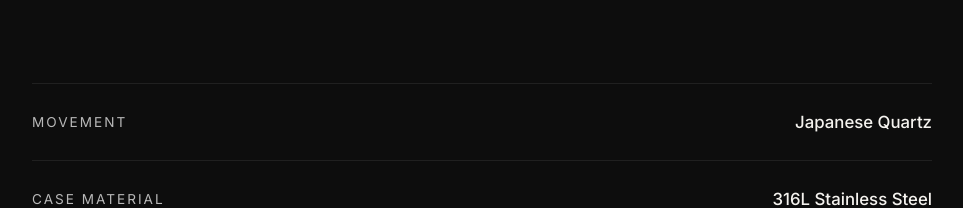
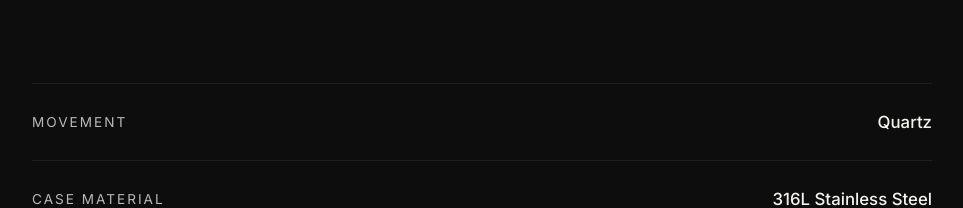
Before and after one commit to umair0538/imperial-us, a Next.js app: page /products/classic-black in a window 1280 px wide. Shown: the part 1308-1516 px from the top of the page, without its empty margins (158-1121 px from the left). Built offline with nearby package versions, Linux system fonts and the light colour scheme.

Commit message:
removed japanese

```diff
--- a/src/components/about/Standards.tsx
+++ b/src/components/about/Standards.tsx
@@ -21,7 +21,7 @@ const standards = [
     icon: <FaClock />,
     title: "Precision",
     description:
-      "Reliable Japanese movements deliver dependable performance every day."
+      "Reliable movements deliver dependable performance every day."
   },
   {
     icon: <FaShieldAlt />,
--- a/src/data/products.ts
+++ b/src/data/products.ts
@@ -33,7 +33,7 @@ export const products: Product[] = [
     ],
     thumbnail: "/images/royal/green/front.png",
     specifications: {
-      movement: "Japanese Quartz",
+      movement: "Quartz",
       case: "316L Stainless Steel",
       glass: "Sapphire Coated Mineral Glass",
       waterResistance: "3 ATM",
@@ -58,7 +58,7 @@ export const products: Product[] = [
     ],
     thumbnail: "/images/royal/blue/front.png",
     specifications: {
-      movement: "Japanese Quartz",
+      movement: "Quartz",
       case: "316L Stainless Steel",
       glass: "Sapphire Coated Mineral Glass",
       waterResistance: "3 ATM",
@@ -83,7 +83,7 @@ export const products: Product[] = [
     ],
     thumbnail: "/images/royal/black/front.png",
     specifications: {
-      movement: "Japanese Quartz",
+      movement: "Quartz",
       case: "316L Stainless Steel",
       glass: "Sapphire Coated Mineral Glass",
       waterResistance: "3 ATM",
@@ -107,7 +107,7 @@ export const products: Product[] = [
     ],
     thumbnail: "/images/classic/silver/front.png",
     specifications: {
-      movement: "Japanese Quartz",
+      movement: "Quartz",
       case: "316L Stainless Steel",
       glass: "Sapphire Coated Mineral Glass",
       waterResistance: "3 ATM",
@@ -132,7 +132,7 @@ export const products: Product[] = [
     ],
     thumbnail: "/images/classic/black/front.png",
     specifications: {
-      movement: "Japanese Quartz",
+      movement: "Quartz",
       case: "316L Stainless Steel",
       glass: "Sapphire Coated Mineral Glass",
       waterResistance: "3 ATM",
@@ -157,7 +157,7 @@ export const products: Product[] = [
     ],
     thumbnail: "/images/classic/green/front.png",
     specifications: {
-      movement: "Japanese Quartz",
+      movement: "Quartz",
       case: "316L Stainless Steel",
       glass: "Sapphire Coated Mineral Glass",
       waterResistance: "3 ATM",
```
